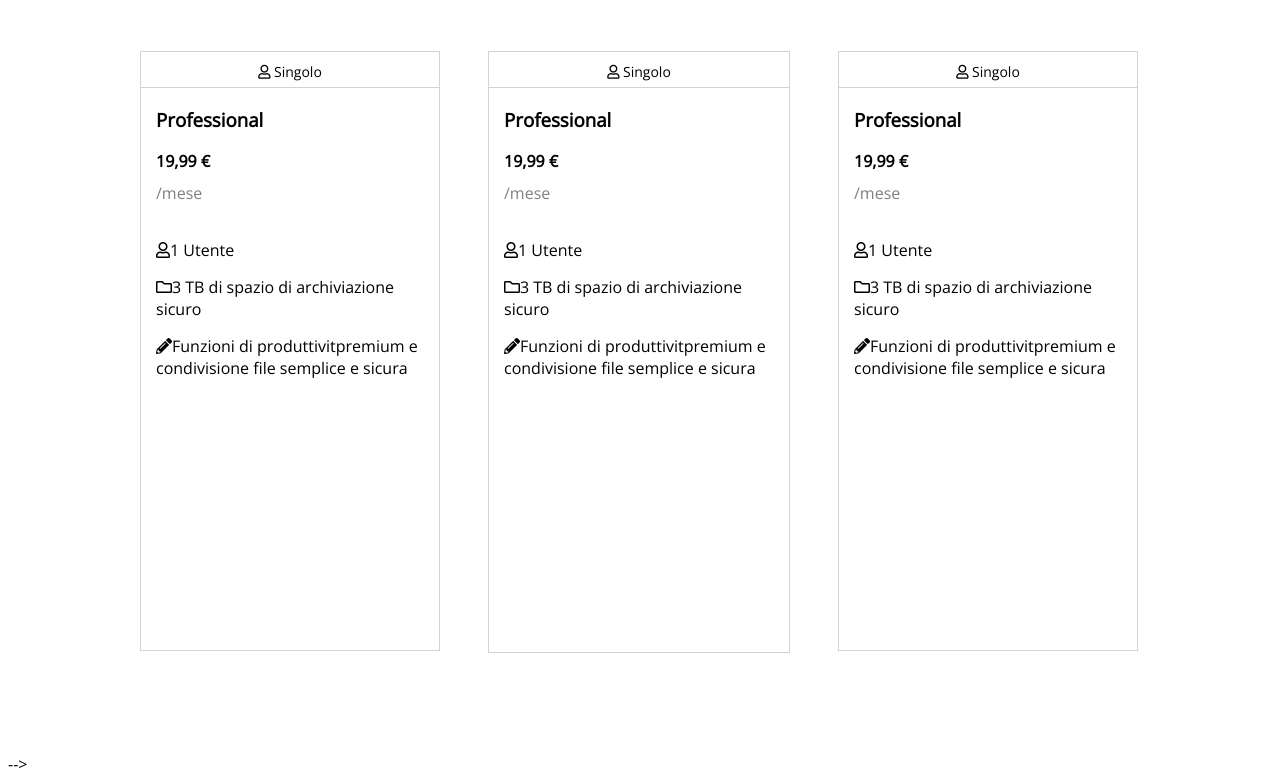
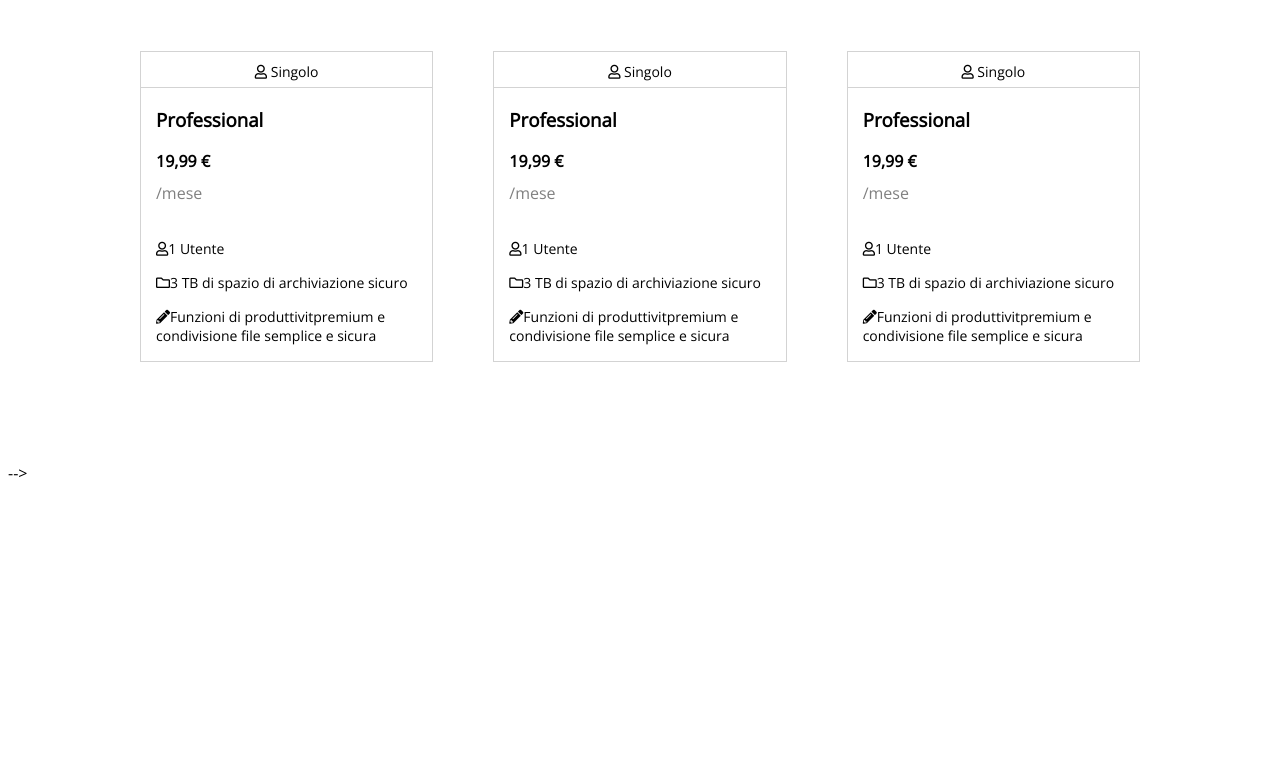
Before and after one commit to lindabettini/htmlcss-dropbox, a plain HTML site: page index.html in a window 1280 px wide. Shown: the part 837-1620 px from the top of the page. After the commit the page ends 1329 px from the top, so only its background shows below. Drawn offline with nearby package versions, Linux system fonts and the light colour scheme.

Commit message:
Set margin with calc, negative at compensation

```diff
--- a/index.html
+++ b/index.html
@@ -55,7 +55,7 @@
             <!-- Subscriptions Section  -->
             <section id="subscription-options">
                 <div class="clearfix">
-                    <div class="w-300px flt">
+                    <div class="w-30 flt">
                         <div class="small-row">
                             <i class="far fa-user"></i> Singolo
                         </div>
@@ -72,7 +72,7 @@
                     </div>
 
 
-                    <div class="w-300px middle flt">
+                    <div class="w-30 middle flt">
                         <div class="small-row">
                             <i class="far fa-user"></i> Singolo
                         </div>
@@ -89,7 +89,7 @@
                     </div>
 
 
-                    <div class="w-300px flt">
+                    <div class="w-30 flt">
                         <div class="small-row">
                             <i class="far fa-user"></i> Singolo
                         </div>
--- a/style.css
+++ b/style.css
@@ -30,19 +30,13 @@ img {
 }
 
 .w-30 {
-  width: 30%;
-}
-
-.w-300px {
-  width: 300px;
-  height: 600px;
+  width: calc(100% / 3 - 40px);
   border: 1px solid lightgray;
   float: left;
 }
 
-.w-300px.middle {
-  box-sizing: content-box;
-  margin: 0 48px;
+.w-30.middle {
+  margin: 0 60px;
 }
 
 .w-40 {
@@ -188,4 +182,5 @@ header {
 #subscription-options .row ul li {
   list-style-type: none;
   margin-bottom: 15px;
+  font-size: 14px;
 }
```
